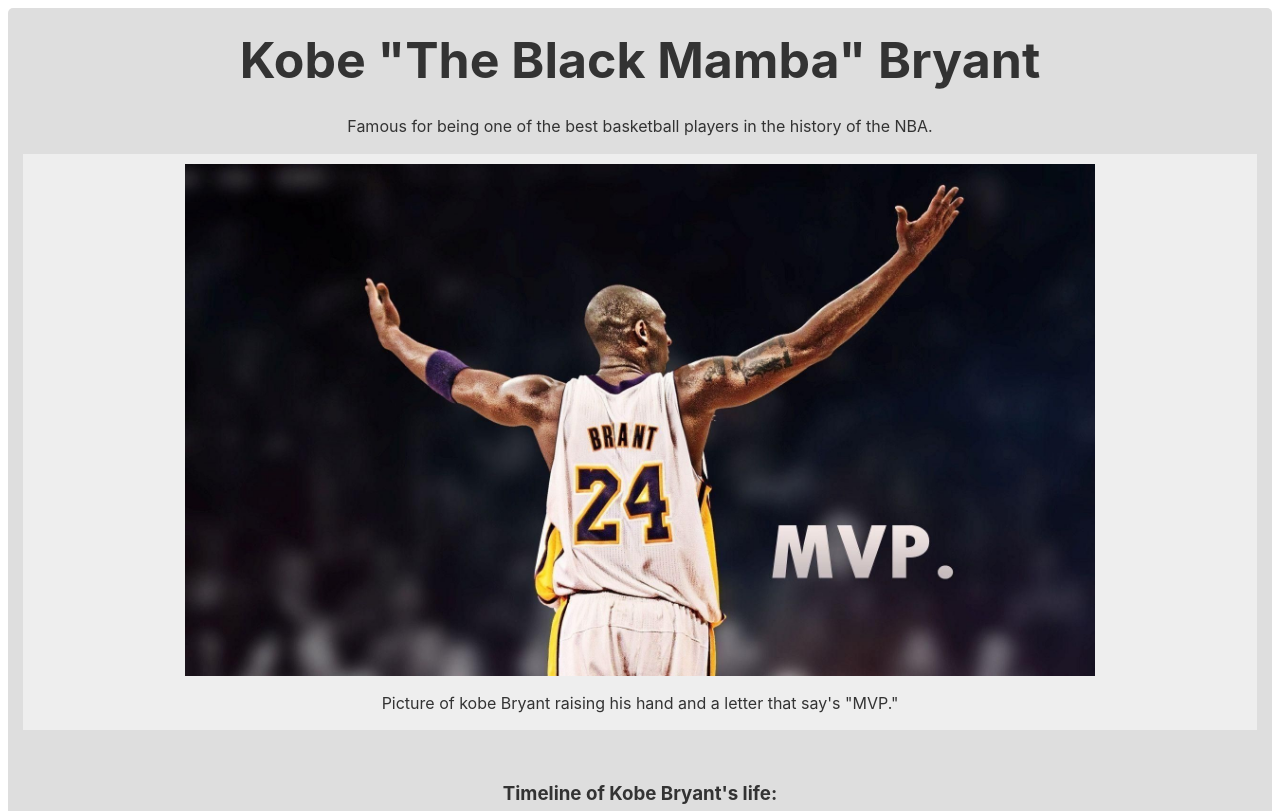
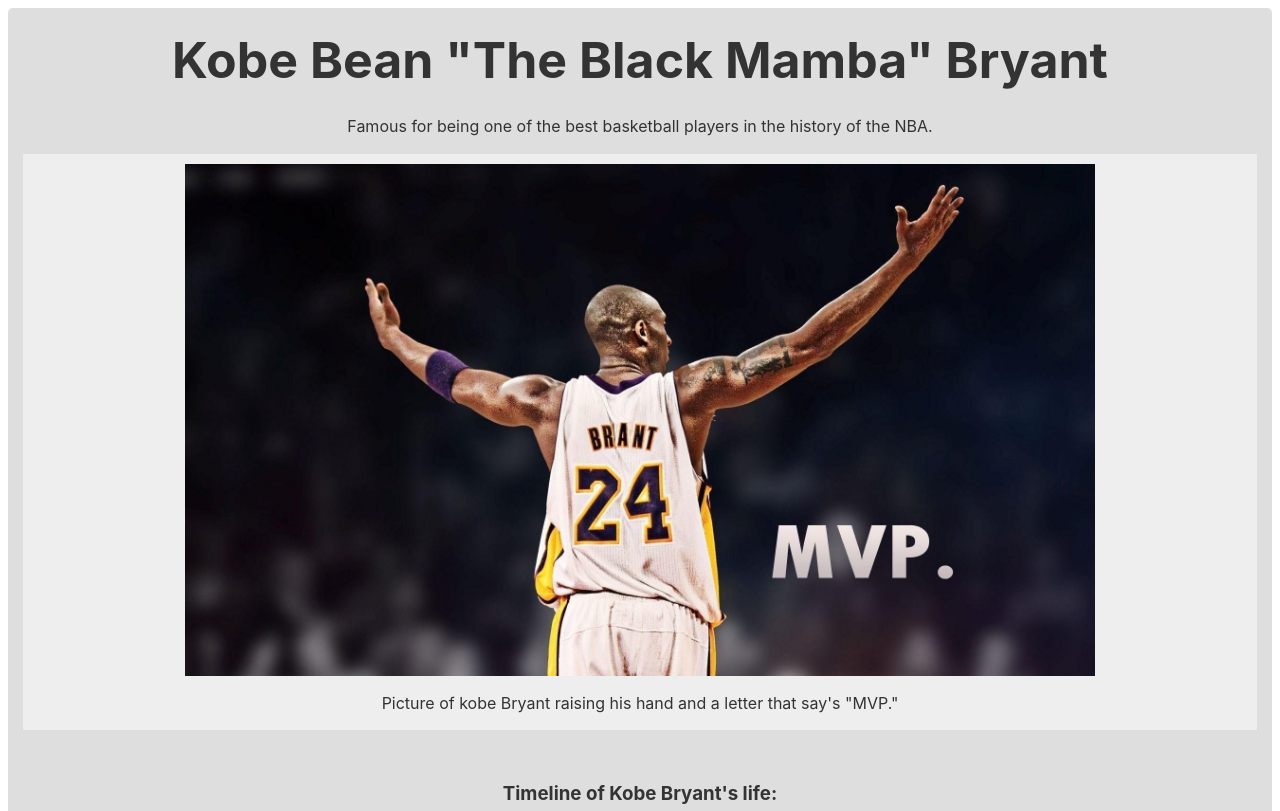
Before and after one commit to tonyboy06/KobeBryant-TributePage, a plain HTML site: page index.html in a window 1280 px wide. Shown: the top 811 px of the page. Drawn offline with Linux system fonts and the light colour scheme.

Commit message:
First Commit

```diff
--- a/index.html
+++ b/index.html
@@ -9,7 +9,7 @@
 </head>
 <body>
     <main id="main">
-            <h1 id="title">Kobe <span class="title-span">"The Black Mamba"</span> Bryant</h1>
+            <h1 id="title">Kobe Bean <span class="title-span">"The Black Mamba"</span> Bryant</h1>
             <p>Famous for being one of the best basketball players in the history of the NBA.</p>
         <figure id="img-div">
             <img src="MVP.jpg" alt="Kobe raising his hands" id="image">
```
